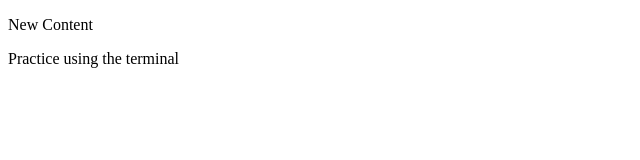
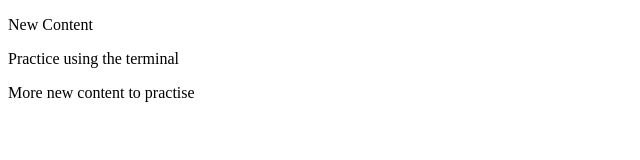
Before and after one commit to Monroealysia8/local-git-repo2, a plain HTML site: page index.html in a window 1280 px wide. Shown: the whole page, without its empty margins (0-640 px from the left). Drawn offline with Linux system fonts and the light colour scheme.

Commit message:
update index.html with more new content

```diff
--- a/index.html
+++ b/index.html
@@ -10,3 +10,4 @@
 </body>
 </html><p>New Content</p>
 <p>Practice using the terminal</p>
+<p>More new content to practise</p>
```
